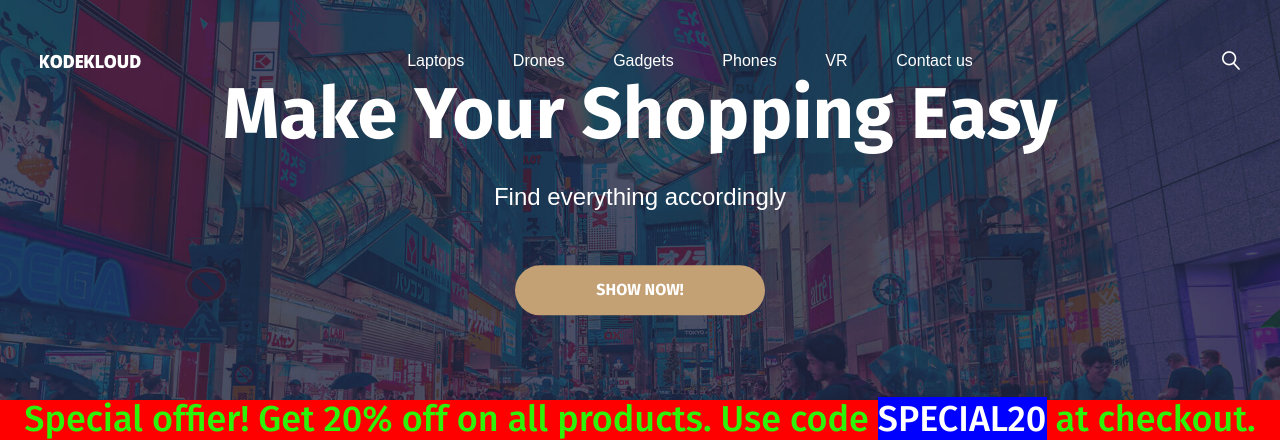
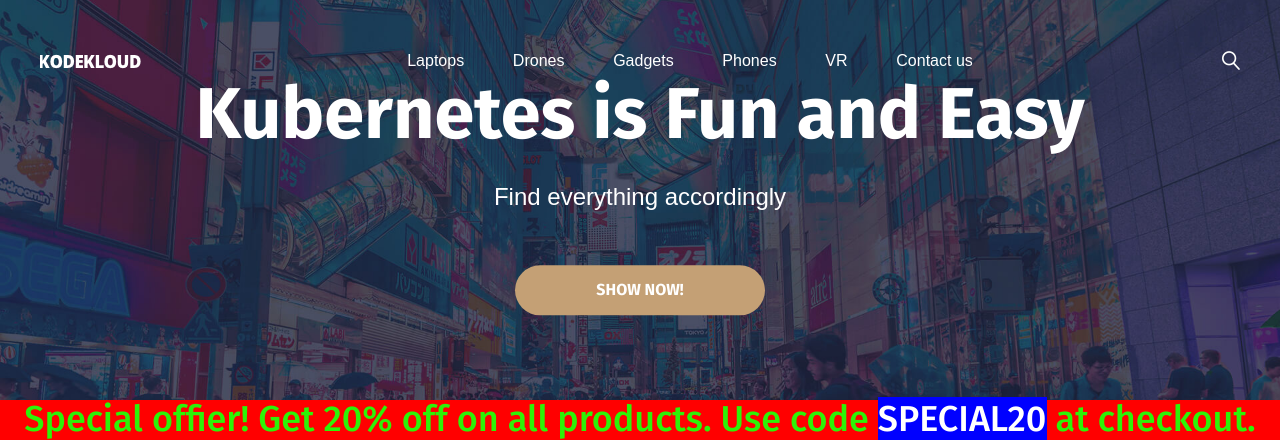
Before and after one commit to robudexIT/resume-k8-challenge, a PHP site: page / in a window 1280 px wide. Shown: the top 440 px of the page. Run offline with PHP 8.4, Linux system fonts and the light colour scheme; data that the repository does not hold is empty; some web fonts are replaced.

Commit message:
Tempbranch (#4)
* Update .github/workflows/main.yml

* update .github/workflows/main.yml

* update index.php

---------

Co-authored-by: Your Name <rogmer.bulaclac@gmail.com>

```diff
--- a/app/index.php
+++ b/app/index.php
@@ -104,7 +104,7 @@ function includeDarkThemeCSS() {
         <section class="slider_area row m0">
             <div class="slider_inner">
                 <div class="camera_caption">
-                    <h2 class="wow fadeInUp animated">Make Your Shopping Easy</h2>
+                    <h2 class="wow fadeInUp animated">Kubernetes is Fun and Easy</h2>
                     <h5 class="wow fadeIn animated" data-wow-delay="0.3s">Find everything accordingly</h5>
                     <a class="learn_mor wow fadeInU" data-wow-delay="0.6s" href="#product-list">Show Now!</a>
                 </div>
```
